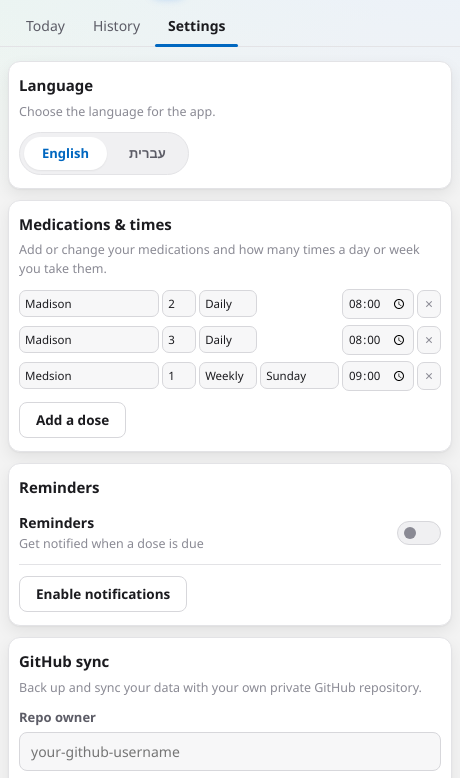
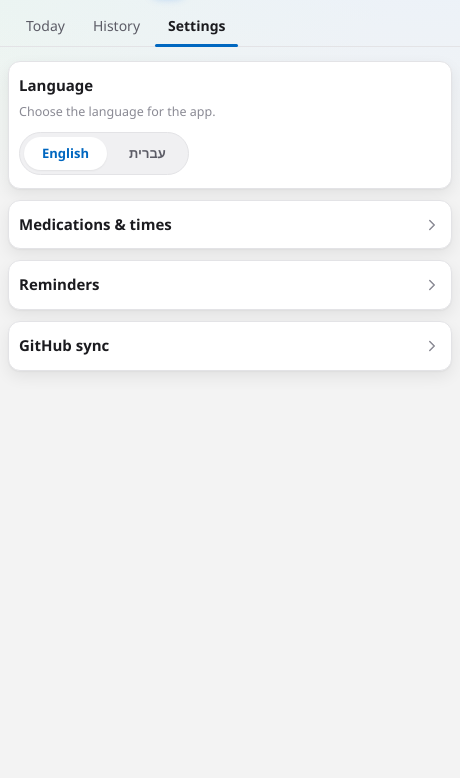
Before and after one commit to galshinew/med-tracker, an Electron app: page index.html in a window 460 px wide. Both pictures are taken after a click on the button "Settings". Shown: the part 49-827 px from the top of the page. Drawn offline with Linux system fonts and the light colour scheme; no server answers.

Commit message:
Make medication, reminder and GitHub settings cards collapsible

```diff
--- a/css/style.css
+++ b/css/style.css
@@ -561,6 +561,22 @@ input { font-family: inherit; }
 .settings-card { margin-bottom: 11px; }
 .settings-card h3 { margin: 0 0 10px; font-size: 15px; font-weight: 600; }
 
+/* Collapsible settings cards */
+.card-toggle {
+  display: flex; align-items: center; justify-content: space-between;
+  width: 100%; gap: 10px;
+  background: none; border: 0; padding: 0; margin: 0;
+  font: inherit; color: inherit; cursor: pointer; text-align: start;
+  border-radius: var(--radius);
+}
+.card-toggle .ct-title { font-size: 15px; font-weight: 600; }
+.card-toggle .chev { display: inline-flex; flex: none; color: var(--text-3); transition: transform .18s ease; }
+.collapsible .card-body { margin-top: 10px; }
+.collapsible.collapsed .card-body { display: none; }
+.collapsible.collapsed .card-toggle .chev { transform: rotate(-90deg); }
+.card-toggle:hover .ct-title { color: var(--accent); }
+.card-toggle:focus-visible { outline: none; box-shadow: var(--focus); }
+
 /* Segmented control (language switch) */
 .seg {
   display: inline-flex;
--- a/index.html
+++ b/index.html
@@ -61,15 +61,24 @@
         </div>
       </section>
 
-      <section class="card settings-card">
-        <h3 data-i18n="settings.meds">Medications & times</h3>
+      <section class="card settings-card collapsible collapsed">
+        <button type="button" class="card-toggle" aria-expanded="false">
+          <span class="ct-title" data-i18n="settings.meds">Medications &amp; times</span>
+          <span class="chev" aria-hidden="true"><svg viewBox="0 0 24 24" width="18" height="18" fill="none" stroke="currentColor" stroke-width="2" stroke-linecap="round" stroke-linejoin="round"><path d="M6 9l6 6 6-6"></path></svg></span>
+        </button>
+        <div class="card-body">
           <p class="row-sub" data-i18n="settings.medsSub">Add or change your medications and how many times a day or week you take them.</p>
           <div id="medsEditor" class="meds-editor"></div>
           <button id="addDose" type="button" class="btn" data-i18n="med.add">Add a dose</button>
+        </div>
       </section>
 
-      <section class="card settings-card">
-        <h3 data-i18n="settings.reminders">Reminders</h3>
+      <section class="card settings-card collapsible collapsed">
+        <button type="button" class="card-toggle" aria-expanded="false">
+          <span class="ct-title" data-i18n="settings.reminders">Reminders</span>
+          <span class="chev" aria-hidden="true"><svg viewBox="0 0 24 24" width="18" height="18" fill="none" stroke="currentColor" stroke-width="2" stroke-linecap="round" stroke-linejoin="round"><path d="M6 9l6 6 6-6"></path></svg></span>
+        </button>
+        <div class="card-body">
           <div class="toggle-row">
             <div>
               <div class="row-title" data-i18n="settings.reminders">Reminders</div>
@@ -81,10 +90,15 @@
             </label>
           </div>
           <button id="btnEnableNotif" class="btn" data-i18n="settings.enableNotif">Enable notifications</button>
+        </div>
       </section>
 
-      <section class="card settings-card">
-        <h3 data-i18n="settings.github">GitHub sync</h3>
+      <section class="card settings-card collapsible collapsed">
+        <button type="button" class="card-toggle" aria-expanded="false">
+          <span class="ct-title" data-i18n="settings.github">GitHub sync</span>
+          <span class="chev" aria-hidden="true"><svg viewBox="0 0 24 24" width="18" height="18" fill="none" stroke="currentColor" stroke-width="2" stroke-linecap="round" stroke-linejoin="round"><path d="M6 9l6 6 6-6"></path></svg></span>
+        </button>
+        <div class="card-body">
           <p class="row-sub" data-i18n="settings.githubSub">Back up and sync your data with your own private GitHub repository.</p>
           <div class="field">
             <label for="ghOwner" data-i18n="settings.owner">Repo owner</label>
@@ -116,6 +130,7 @@
             <button id="btnPush" class="btn" data-i18n="settings.push">Push</button>
           </div>
           <div id="syncStatus" class="status"></div>
+        </div>
       </section>
     </section>
   </main>
--- a/js/app.js
+++ b/js/app.js
@@ -681,6 +681,17 @@ function wire(){
   const themeBtn = $("#btnTheme");
   if(themeBtn) themeBtn.addEventListener("click", toggleTheme);
 
+  /* Collapsible settings cards */
+  document.querySelectorAll(".settings-card.collapsible .card-toggle").forEach(function(btn){
+    btn.addEventListener("click", function(){
+      const card = btn.closest(".settings-card");
+      if(!card) return;
+      card.classList.toggle("collapsed");
+      const collapsed = card.classList.contains("collapsed");
+      btn.setAttribute("aria-expanded", collapsed ? "false" : "true");
+    });
+  });
+
   /* Unlock the reminder sound on the first user interaction (browser autoplay policy). */
   if(typeof document !== "undefined" && document.addEventListener){
     const _prime = function(){ primeSound(); document.removeEventListener("click", _prime); document.removeEventListener("touchstart", _prime); document.removeEventListener("keydown", _prime); };
--- a/sw.js
+++ b/sw.js
@@ -1,4 +1,4 @@
-const CACHE = "meds-v14";
+const CACHE = "meds-v15";
 const ASSETS = ["./", "./index.html", "./css/style.css", "./js/i18n.js", "./js/preboot.js", "./js/app.js", "./manifest.json", "./public/audio/reminder.mp3"];
 
 self.addEventListener("install", e => {
```
Lines whose indentation alone changed are shown as unchanged.
